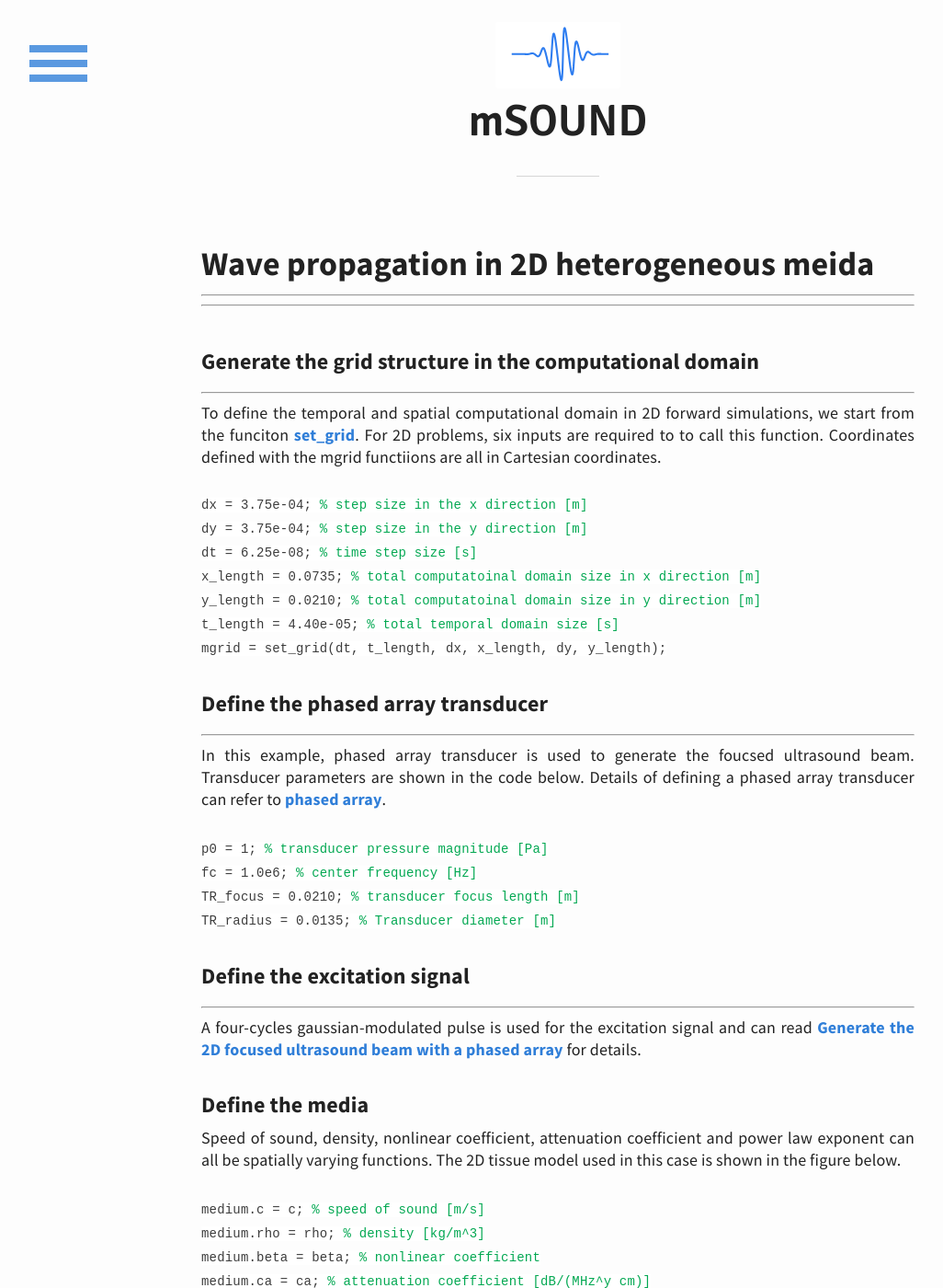
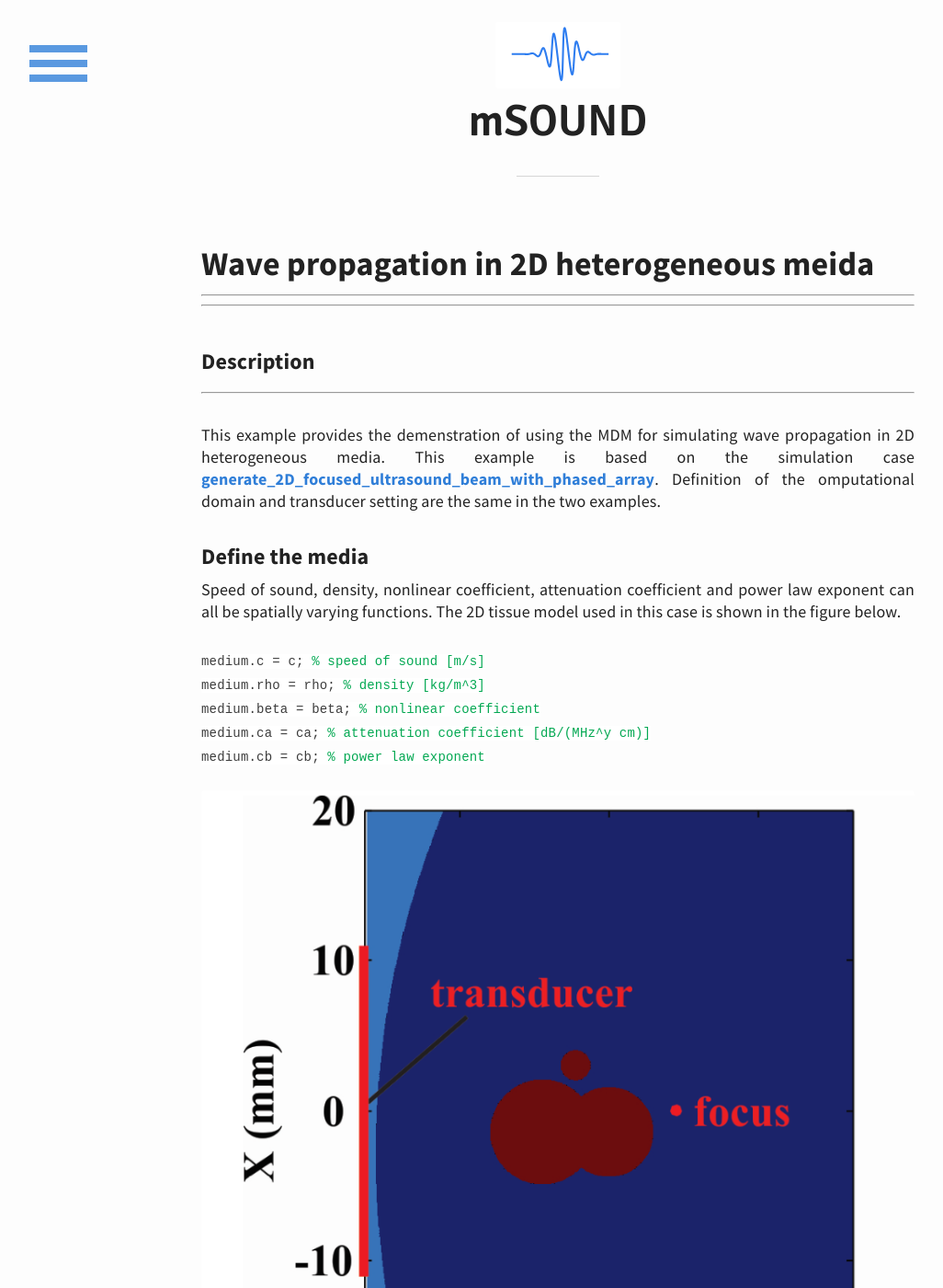
Before and after one commit to m-SOUND/mSOUND, a Jekyll site: the page built from _posts/2019-02-18-Wave_propagation_in_2D_heterogeneous_media.html, in a window 1280 px wide and 1400 px high. Shown: the whole window at 92% size, without its empty margins (33-1059 px from the left). Built offline with Jekyll 4.4.1, drawn with Linux system fonts in a browser that asks for light colours.

Commit message:
Update 2019-02-18-Wave_propagation_in_2D_heterogeneous_media.html

```diff
--- a/_posts/2019-02-18-Wave_propagation_in_2D_heterogeneous_media.html
+++ b/_posts/2019-02-18-Wave_propagation_in_2D_heterogeneous_media.html
@@ -4,52 +4,15 @@ title: Wave propagation in 2D heterogeneous meida
 <hr>
 <hr>
  <br>
-<!---define the structure grid--->
-<h6>Generate the grid structure in the computational domain</h6>
+<!---Description--->
+<h6>Description</h6>
 <hr>
 <p>
-To define the temporal and spatial computational domain in 2D forward simulations,
- we start from the funciton <a href="/mSOUND/functions">set_grid</a>. For 2D problems,
- six inputs are required to to call this function. Coordinates defined with the mgrid functiions are all in Cartesian coordinates.
+<br>This example provides the demenstration of using the MDM for simulating wave propagation in 2D heterogeneous media.
+ This example is based on the simulation case
+  <a href="https://m-sound.github.io/mSOUND/generate_2D_focused_ultrasound_beam_with_phased_array">generate_2D_focused_ultrasound_beam_with_phased_array</a>.
+ Definition of the omputational domain and transducer setting are the same in the two examples.
  <br>
- <code>
-<br>dx = 3.75e-04;         <font color="#03a852"> %  step size in the x direction [m]</font>
-<br>dy = 3.75e-04;         <font color="#03a852"> %  step size in the y direction [m]</font>
-<br>dt = 6.25e-08;         <font color="#03a852"> %  time step size [s]</font>
-
-<br>x_length = 0.0735;         <font color="#03a852"> % total computatoinal domain size in x direction [m]</font>
-<br>y_length = 0.0210;         <font color="#03a852"> % total computatoinal domain size in y direction [m]</font>
-<br>t_length = 4.40e-05;       <font color="#03a852"> % total temporal domain size [s]</font>
-<br>mgrid = set_grid(dt, t_length, dx, x_length, dy, y_length);
-</code>
- <br>
-</p>
-
-
-<!---define the phased array transducer--->
-<h6>Define the phased array transducer</h6>
-<hr>
-<p>
- In this example, phased array transducer is used to generate the foucsed ultrasound beam. Transducer parameters are shown in the code below.
- Details of defining a phased array transducer can refer to <a href="/mSOUND/Generate the 2D focused ultrasound beam with a phased array">phased array</a>.
-
- <code>
- <br>
-<br>p0 = 1; <font color="#03a852"> % transducer pressure magnitude [Pa]</font>
-<br>fc = 1.0e6; <font color="#03a852"> % center frequency [Hz]</font>
-<br>TR_focus  = 0.0210;      <font color="#03a852"> % transducer focus length [m]</font>
-<br>TR_radius = 0.0135;      <font color="#03a852"> % Transducer diameter [m]</font>
-  <br>
- </code>
-
- </p>
-
-<!---define the Excitation signal--->
-<h6>Define the excitation signal</h6>
-<hr>
-<p>
-A four-cycles gaussian-modulated pulse is used for the excitation signal and can read
- <a href="/mSOUND/Generate the 2D focused ultrasound beam with a phased array">Generate the 2D focused ultrasound beam with a phased array</a> for details.
 </p>
 
 <!---Define the media--->
```
